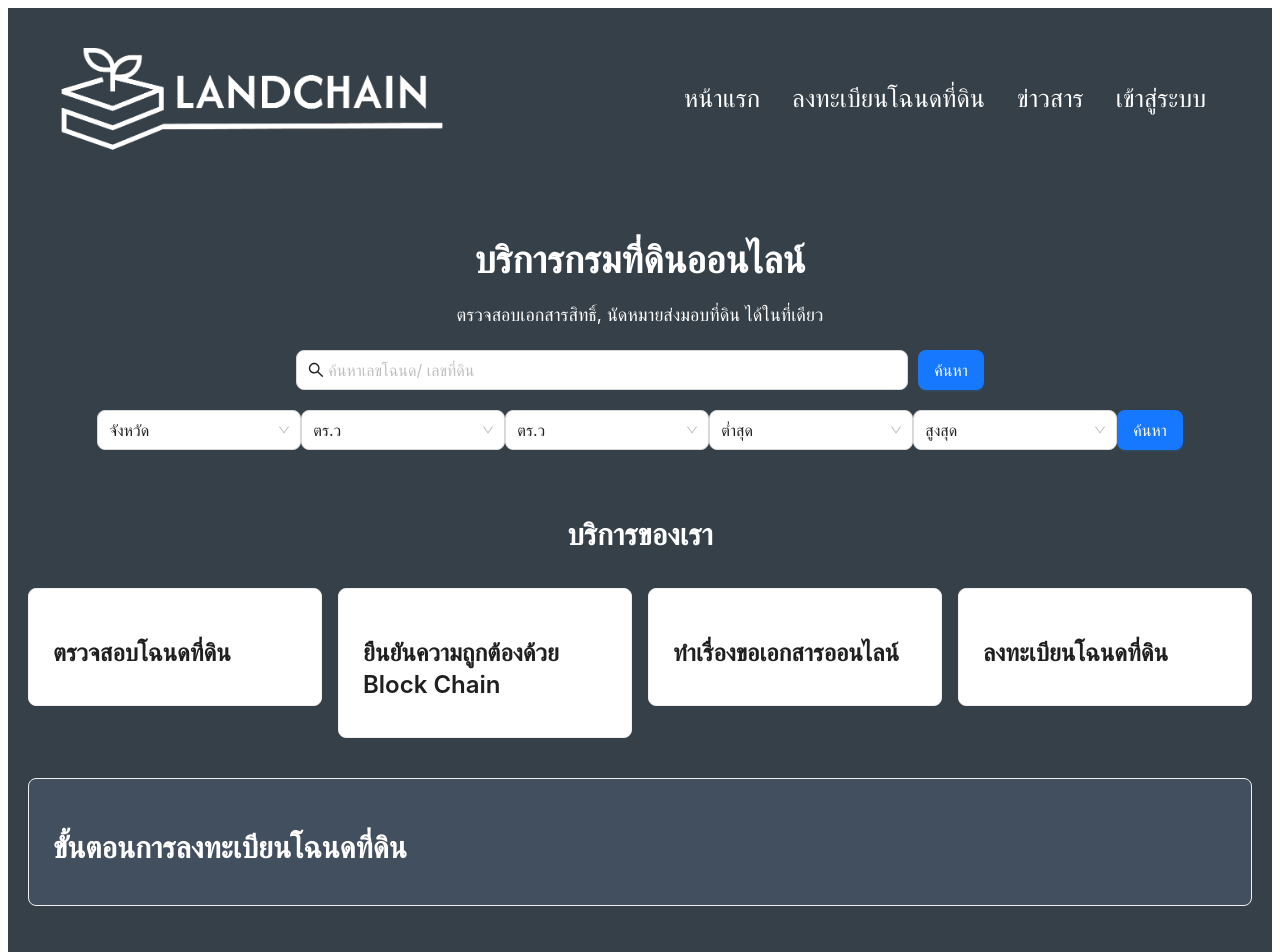
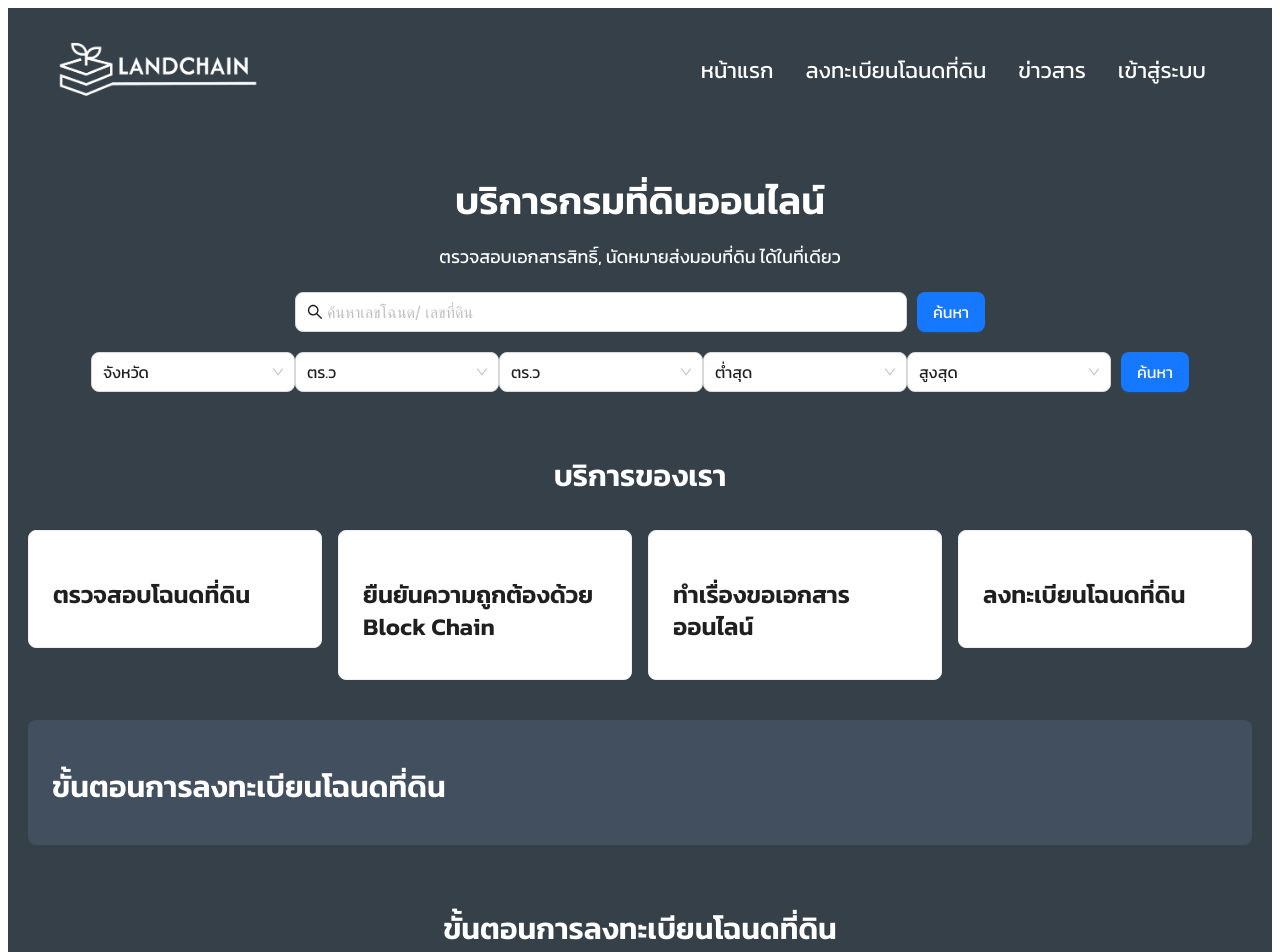
Before and after one commit to LandChainCPE/LandChain, a React (Vite) app in the folder User/Frontend/: page / in a window 1280 px wide. Shown: the top 952 px of the page. Built offline with nearby package versions, Linux system fonts and the light colour scheme.

Commit message:
Edit font

```diff
--- a/User/Frontend/src/pages/MainPage/MainPage.css
+++ b/User/Frontend/src/pages/MainPage/MainPage.css
@@ -1,4 +1,7 @@
 /* MainPage.css */
+@import url('https://fonts.googleapis.com/css2?family=Kanit:wght@400;500;600&display=swap');
+
+
 .main-container {
   padding: 20px;
   background-color: #364049;
@@ -58,5 +61,3 @@
     margin-bottom: 20px;
   }
 }
-
-@import url('https://fonts.googleapis.com/css2?family=Kanit:wght@400;500;600&display=swap');
--- a/User/Frontend/src/pages/MainPage/MainPage.tsx
+++ b/User/Frontend/src/pages/MainPage/MainPage.tsx
@@ -13,19 +13,19 @@ const MainPage = (): JSX.Element => {
         {/* Header */}
         <Row justify="space-between" align="middle" className="bg-[#424f5e]" style={{ padding: "10px 30px" }}>
           <Col>
-            <img src={Logo} alt="LandChain Logo" style={{ height: "120px" }} />
+            <img src={Logo} alt="LandChain Logo" style={{ width: "100%",height: "auto",maxWidth: "200px" }} />
           </Col>
           <Col style={{ textAlign: "right" }}>
-            <Button type="link" style={{ color: "white", fontSize: "25px", fontFamily: 'Kanit'}}>
+            <Button type="link" style={{ color: "white", fontSize: "22px", fontFamily: 'Kanit'}}>
               หน้าแรก
             </Button>
-            <Button type="link" style={{ color: "white", fontSize: "25px", fontFamily: 'Kanit'}}>
+            <Button type="link" style={{ color: "white", fontSize: "22px", fontFamily: 'Kanit'}}>
               ลงทะเบียนโฉนดที่ดิน
             </Button>
-            <Button type="link" style={{ color: "white", fontSize: "25px", fontFamily: 'Kanit'}}>
+            <Button type="link" style={{ color: "white", fontSize: "22px", fontFamily: 'Kanit'}}>
               ข่าวสาร
             </Button>
-            <Button type="link" style={{ color: "white", fontSize: "25px", fontFamily: 'Kanit'}}>
+            <Button type="link" style={{ color: "white", fontSize: "22px", fontFamily: 'Kanit'}}>
               เข้าสู่ระบบ
             </Button>
           </Col>
@@ -34,10 +34,10 @@ const MainPage = (): JSX.Element => {
         {/* Title Section */}
         <Row justify="center" style={{ marginTop: "40px" }}>
           <Col span={24} style={{ textAlign: "center" }}>
-            <Title level={1} style={{ color: "white" }}>
+            <Title level={1} style={{ color: "white", fontFamily: 'Kanit' }}>
               บริการกรมที่ดินออนไลน์
             </Title>
-            <Text style={{ color: "white", fontSize: "18px" }}>
+            <Text style={{ color: "white", fontSize: "18px", fontFamily: 'Kanit' }}>
               ตรวจสอบเอกสารสิทธิ์, นัดหมายส่งมอบที่ดิน ได้ในที่เดียว
             </Text>
           </Col>
@@ -50,11 +50,11 @@ const MainPage = (): JSX.Element => {
               placeholder="ค้นหาเลขโฉนด/ เลขที่ดิน"
               size="large"
               prefix={<SearchOutlined />}
-              style={{ width: "100%" }}
+              style={{ width: "100%", fontFamily: 'Kanit' }}
             />
           </Col>
           <Col>
-            <Button type="primary" size="large" style={{ marginLeft: "10px" }}>
+            <Button type="primary" size="large" style={{ marginLeft: "10px", fontFamily: 'Kanit' }}>
               ค้นหา
             </Button>
           </Col>
@@ -63,32 +63,32 @@ const MainPage = (): JSX.Element => {
         {/* Filter Section */}
         <Row justify="center" style={{ marginTop: "20px" }}>
           <Col span={4}>
-            <Select defaultValue="จังหวัด" size="large" style={{ width: "100%" }}>
-              <Option value="จังหวัด">จังหวัด</Option>
+            <Select defaultValue="จังหวัด" size="large" style={{ width: "100%", fontFamily: 'Kanit' }}>
+              <Option value="จังหวัด" style={{ fontFamily: 'Kanit' }}>จังหวัด</Option>
             </Select>
           </Col>
           <Col span={4}>
-            <Select defaultValue="ตร.ว" size="large" style={{ width: "100%" }}>
-              <Option value="ตร.ว">ตร.ว</Option>
+            <Select defaultValue="ตร.ว" size="large" style={{ width: "100%", fontFamily: 'Kanit' }}>
+              <Option value="ตร.ว" style={{ fontFamily: 'Kanit' }}>ตร.ว</Option>
             </Select>
           </Col>
           <Col span={4}>
-            <Select defaultValue="ตร.ว" size="large" style={{ width: "100%" }}>
-              <Option value="ตร.ว">ตร.ว</Option>
+            <Select defaultValue="ตร.ว" size="large" style={{ width: "100%", fontFamily: 'Kanit' }}>
+              <Option value="ตร.ว" style={{ fontFamily: 'Kanit' }}>ตร.ว</Option>
             </Select>
           </Col>
           <Col span={4}>
-            <Select defaultValue="ต่ำสุด" size="large" style={{ width: "100%" }}>
-              <Option value="ต่ำสุด">ต่ำสุด</Option>
+            <Select defaultValue="ต่ำสุด" size="large" style={{ width: "100%", fontFamily: 'Kanit' }}>
+              <Option value="ต่ำสุด" style={{ fontFamily: 'Kanit' }}>ต่ำสุด</Option>
             </Select>
           </Col>
           <Col span={4}>
-            <Select defaultValue="สูงสุด" size="large" style={{ width: "100%" }}>
-              <Option value="สูงสุด">สูงสุด</Option>
+            <Select defaultValue="สูงสุด" size="large" style={{ width: "100%", fontFamily: 'Kanit' }}>
+              <Option value="สูงสุด" style={{ fontFamily: 'Kanit' }}>สูงสุด</Option>
             </Select>
           </Col>
           <Col>
-            <Button type="primary" size="large">
+            <Button type="primary" size="large" style={{ marginLeft: "10px", fontFamily: 'Kanit' }}>
               ค้นหา
             </Button>
           </Col>
@@ -97,7 +97,7 @@ const MainPage = (): JSX.Element => {
         {/* Services Section */}
         <Row justify="center" style={{ marginTop: "40px" }}>
           <Col span={24} style={{ textAlign: "center" }}>
-            <Title level={2} style={{ color: "white" }}>
+            <Title level={2} style={{ color: "white", fontFamily: 'Kanit' }}>
               บริการของเรา
             </Title>
           </Col>
@@ -106,35 +106,37 @@ const MainPage = (): JSX.Element => {
         <Row justify="center" gutter={[16, 16]} style={{ marginTop: "20px" }}>
           <Col span={6}>
             <Card>
-              <Title level={3}>ตรวจสอบโฉนดที่ดิน</Title>
+              <Title level={3} style={{ fontFamily: 'Kanit' }}>ตรวจสอบโฉนดที่ดิน</Title>
             </Card>
           </Col>
           <Col span={6}>
             <Card>
-              <Title level={3}>ยืนยันความถูกต้องด้วย Block Chain</Title>
+              <Title level={3} style={{ fontFamily: 'Kanit' }}>ยืนยันความถูกต้องด้วย Block Chain</Title>
             </Card>
           </Col>
           <Col span={6}>
             <Card>
-              <Title level={3}>ทำเรื่องขอเอกสารออนไลน์</Title>
+              <Title level={3} style={{ fontFamily: 'Kanit' }}>ทำเรื่องขอเอกสารออนไลน์</Title>
             </Card>
           </Col>
           <Col span={6}>
             <Card>
-              <Title level={3}>ลงทะเบียนโฉนดที่ดิน</Title>
+              <Title level={3} style={{ fontFamily: 'Kanit' }}>ลงทะเบียนโฉนดที่ดิน</Title>
             </Card>
           </Col>
         </Row>
 
         {/* Steps Section */}
-        <Card style={{ marginTop: "40px", backgroundColor: "#424f5e" }}>
-          <Title level={2} style={{ color: "white" }}>
-            ขั้นตอนการลงทะเบียนโฉนดที่ดิน
-          </Title>
-        </Card>
+        <Col xs={24} sm={24} md={24} lg={24}>
+          <Card style={{ marginTop: "40px", backgroundColor: "#424f5e", border: "none"}}>
+            <Title level={2} style={{ color: "white", fontFamily: 'Kanit' }}>
+              ขั้นตอนการลงทะเบียนโฉนดที่ดิน
+            </Title>
+          </Card>
+        </Col>
         <Row justify="center" style={{ marginTop: "40px" }}>
           <Col span={24} style={{ textAlign: "center" }}>
-            <Title level={2} style={{ color: "white" }}>
+            <Title level={2} style={{ color: "white", fontFamily: 'Kanit' }}>
               ขั้นตอนการลงทะเบียนโฉนดที่ดิน
             </Title>
           </Col>
@@ -144,19 +146,19 @@ const MainPage = (): JSX.Element => {
           <Col span={4}>
             <Card>
               <Title level={1}>1</Title>
-              <Text>กรอกข้อมูล เลือกวันลงทะเบียน</Text>
+              <Text style={{ fontFamily: 'Kanit' }}>กรอกข้อมูล เลือกวันลงทะเบียน</Text>
             </Card>
           </Col>
           <Col span={4}>
             <Card>
               <Title level={1}>2</Title>
-              <Text>ยืนยันข้อมูลที่กรมที่ดิน</Text>
+              <Text style={{ fontFamily: 'Kanit' }}>ยืนยันข้อมูลที่กรมที่ดิน</Text>
             </Card>
           </Col>
           <Col span={4}>
             <Card>
               <Title level={1}>3</Title>
-              <Text>ใช้งานโฉนดที่ดิน แบบอิเล็กทรอนิกส์</Text>
+              <Text style={{ fontFamily: 'Kanit' }}>ใช้งานโฉนดที่ดิน แบบอิเล็กทรอนิกส์</Text>
             </Card>
           </Col>
         </Row>
@@ -164,7 +166,7 @@ const MainPage = (): JSX.Element => {
         {/* Property Listings Section */}
         <Row justify="center" style={{ marginTop: "40px" }}>
           <Col span={24} style={{ textAlign: "center" }}>
-            <Title level={2} style={{ color: "white" }}>
+            <Title level={2} style={{ color: "white", fontFamily: 'Kanit' }}>
               ประกาศขายที่ดิน
             </Title>
           </Col>
```
